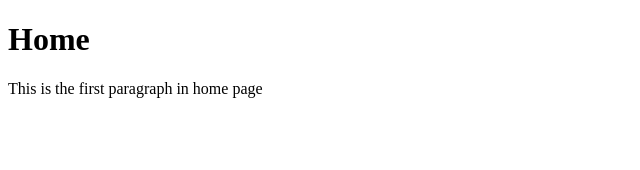
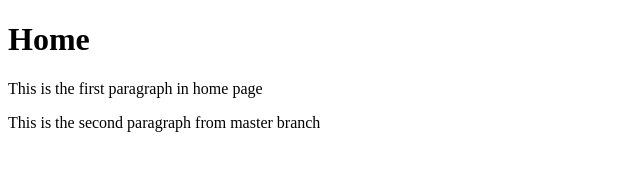
Before and after one commit to unnikrishnan-coder/firstProject, a plain HTML site: page index.html in a window 1280 px wide. Shown: the whole page, without its empty margins (0-640 px from the left). Drawn offline with Linux system fonts and the light colour scheme.

Commit message:
added second paragraph

```diff
--- a/index.html
+++ b/index.html
@@ -8,5 +8,6 @@
 <body>
     <h1>Home</h1>
     <p>This is the first paragraph in home page</p>
+    <p>This is the second paragraph from master branch</p>
 </body>
 </html>
```
